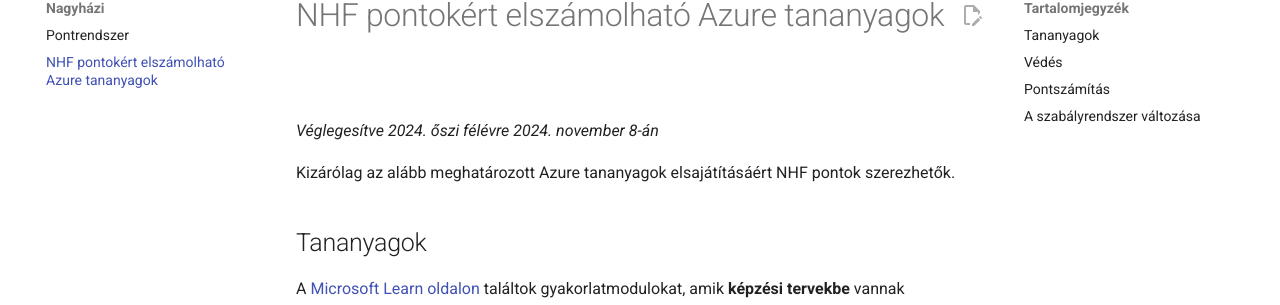
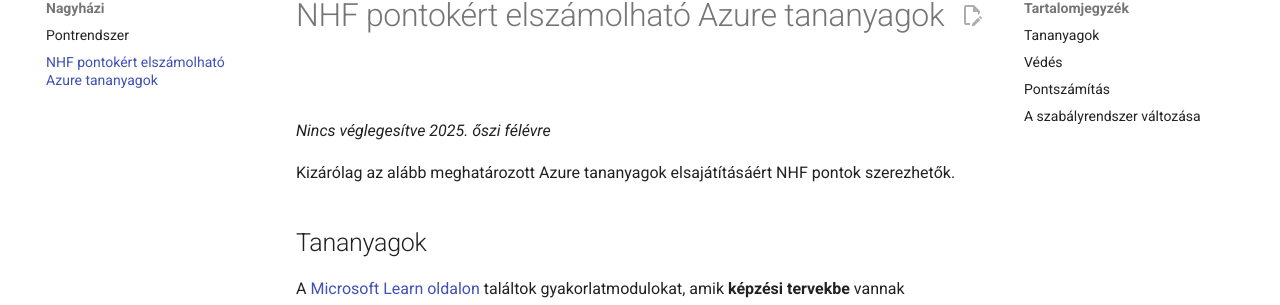
Before and after one commit to bmeviaumb11/skalazhato, an MkDocs documentation site: the page built from docs/homework/mslearning.md, in a window 1280 px wide and 900 px high. Shown: the part 151-456 px from the top of the window. Built offline with MkDocs 1.6.1 and Material for MkDocs 9.7.7, drawn with Linux system fonts in a browser that asks for light colours; comment, search, counter and statistics services are not loaded.

```diff
--- a/docs/homework/mslearning.md
+++ b/docs/homework/mslearning.md
@@ -4,7 +4,9 @@ authors: kszicsillag
 
 # NHF pontokért elszámolható Azure tananyagok
 
-*Véglegesítve 2024. őszi félévre 2024. november 8-án*
+*Nincs véglegesítve 2025. őszi félévre*
+
+<!-- *Véglegesítve 2024. őszi félévre 2024. november 8-án* -->
 
 Kizárólag az alább meghatározott Azure tananyagok elsajátításáért NHF pontok szerezhetők.
 
--- a/docs/information/certification.md
+++ b/docs/information/certification.md
@@ -4,7 +4,9 @@ authors: kszicsillag
 
 # Megajánlott jegyként elfogadott Microsoft minősítések
 
-*Véglegesítve 2024. őszi félévre 2024.09.19-én*
+*Nincs véglegesítve 2025. őszi félévre*
+
+<!-- *Véglegesítve 2024. őszi félévre 2024. november 8-án* -->
 
 A [Microsoft Certified: DevOps Engineer Expert](https://learn.microsoft.com/en-us/credentials/certifications/devops-engineer) minősítés jelest ér a tárgyból. Ez a minősítés két (gép előtti) vizsga letételével szerezhető meg. A vizsgák otthonról (online), illetve bármely akkreditált vizsgaközpontban is letehetők.
 
--- a/mkdocs.yml
+++ b/mkdocs.yml
@@ -70,6 +70,8 @@ markdown_extensions:
   - pymdownx.emoji:
       emoji_index: !!python/name:material.extensions.emoji.twemoji
       emoji_generator: !!python/name:material.extensions.emoji.to_svg
+  - pymdownx.striphtml:
+      strip_comments: true
   - attr_list
 
 
```
Also changed, not shown: docs/homework/pontrendszer.md (+3 -1 lines).
